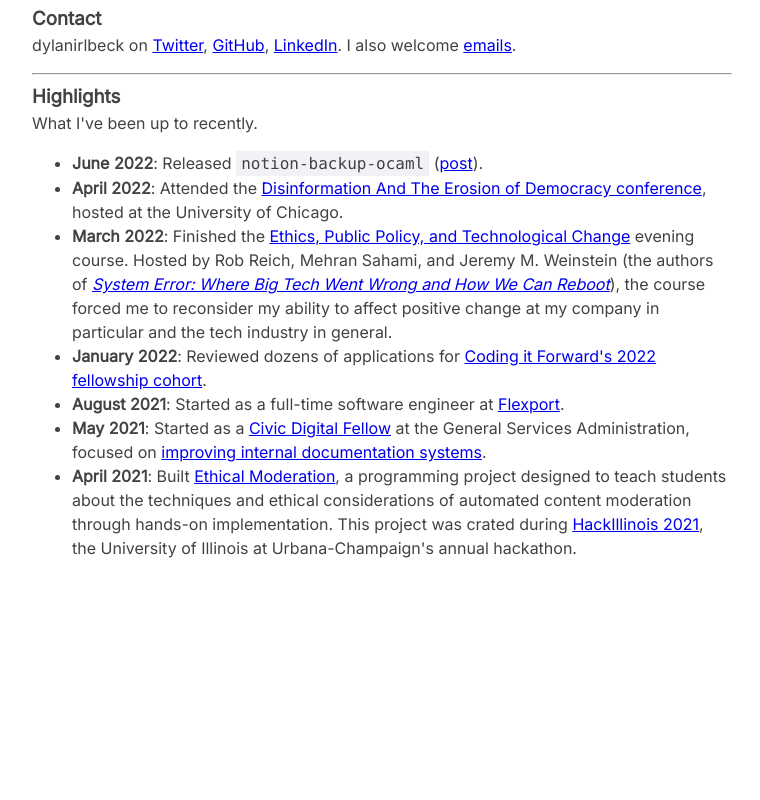
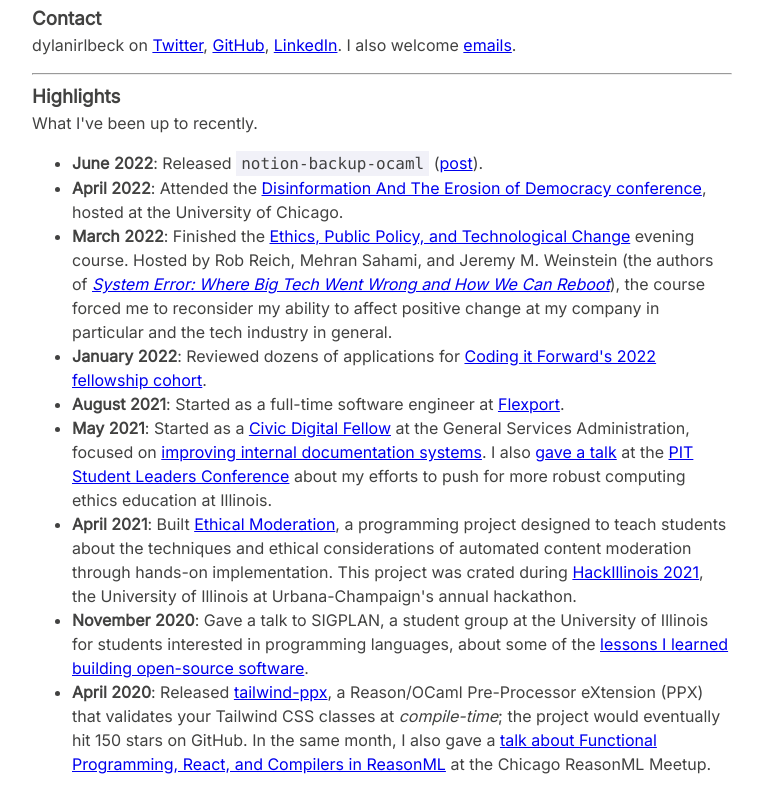
Before and after one commit to dylanirlbeck/dylanirlbeck.com, a website built with Parcel: page index.html in a window 1280 px wide. Shown: the part 641-1441 px from the top of the page, without its empty margins (188-948 px from the left). Before the commit the page ends 1225 px from the top, so only its background shows below. Built offline with nearby package versions, Linux system fonts and the light colour scheme.

Commit message:
Update highlights with all recent talks

```diff
--- a/index.html
+++ b/index.html
@@ -141,7 +141,17 @@
             <a
               href="https://18f.gsa.gov/2021/07/27/the_tts_handbook_a_21st-century_approach_to_internal_documentation/"
               >improving internal documentation systems</a
-            >.
+            >. I also
+            <a
+              href="https://docs.google.com/presentation/d/1Jnpc5GII0CPebpW-pjWXQaYemgTZtUUlRJl7APVpkQ8/edit"
+              >gave a talk</a
+            >
+            at the
+            <a href="https://pitlab.stanford.edu/conference"
+              >PIT Student Leaders Conference</a
+            >
+            about my efforts to push for more robust computing ethics education
+            at Illinois.
           </li>
           <li>
             <b>April 2021</b>: Built
@@ -154,6 +164,27 @@
             <a href="https://www.hackillinois.org/">HackIllinois 2021</a>, the
             University of Illinois at Urbana-Champaign's annual hackathon.
           </li>
+          <li>
+            <b>November 2020</b>: Gave a talk to SIGPLAN, a student group at the
+            University of Illinois for students interested in programming
+            languages, about some of the
+            <a href="https://www.youtube.com/watch?v=SntggdbJ_Is"
+              >lessons I learned building open-source software</a
+            >.
+          </li>
+          <li>
+            <b>April 2020</b>: Released
+            <a href="https://github.com/dylanirlbeck/tailwind-ppx"
+              >tailwind-ppx</a
+            >, a Reason/OCaml Pre-Processor eXtension (PPX) that validates your
+            Tailwind CSS classes at <i>compile-time</i>; the project would
+            eventually hit 150 stars on GitHub. In the same month, I also gave a
+            <a href="https://youtu.be/D_ybZoJKQSE"
+              >talk about Functional Programming, React, and Compilers in
+              ReasonML</a
+            >
+            at the Chicago ReasonML Meetup.
+          </li>
         </ul>
       </div>
     </div>
```
